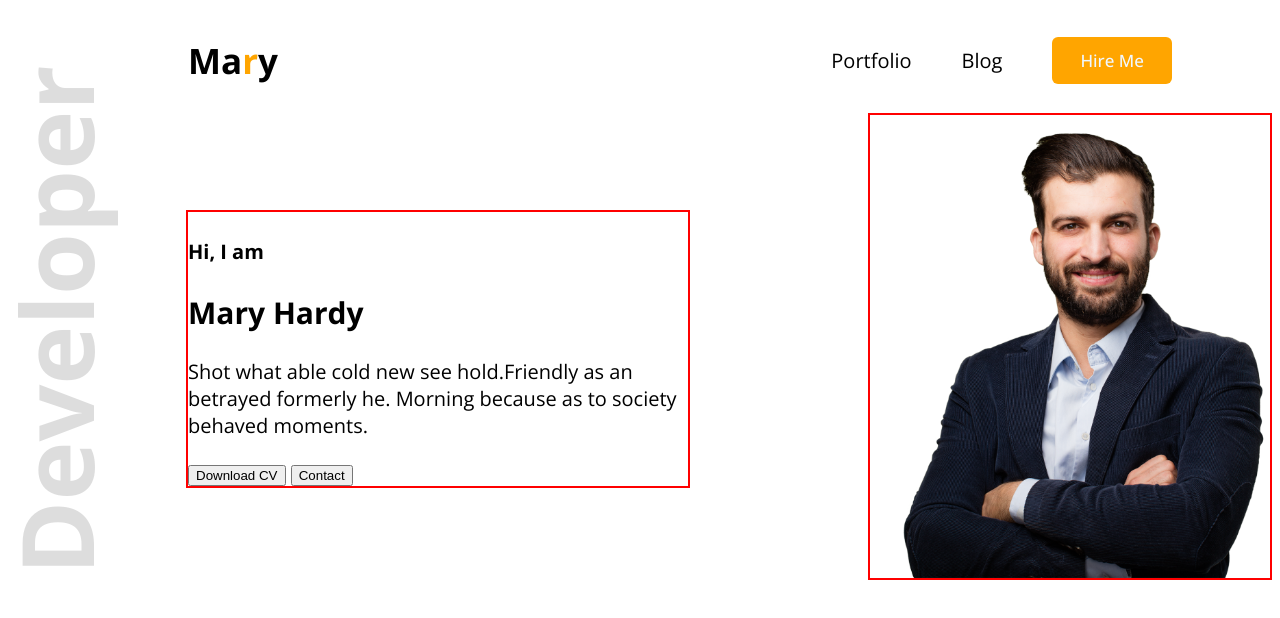
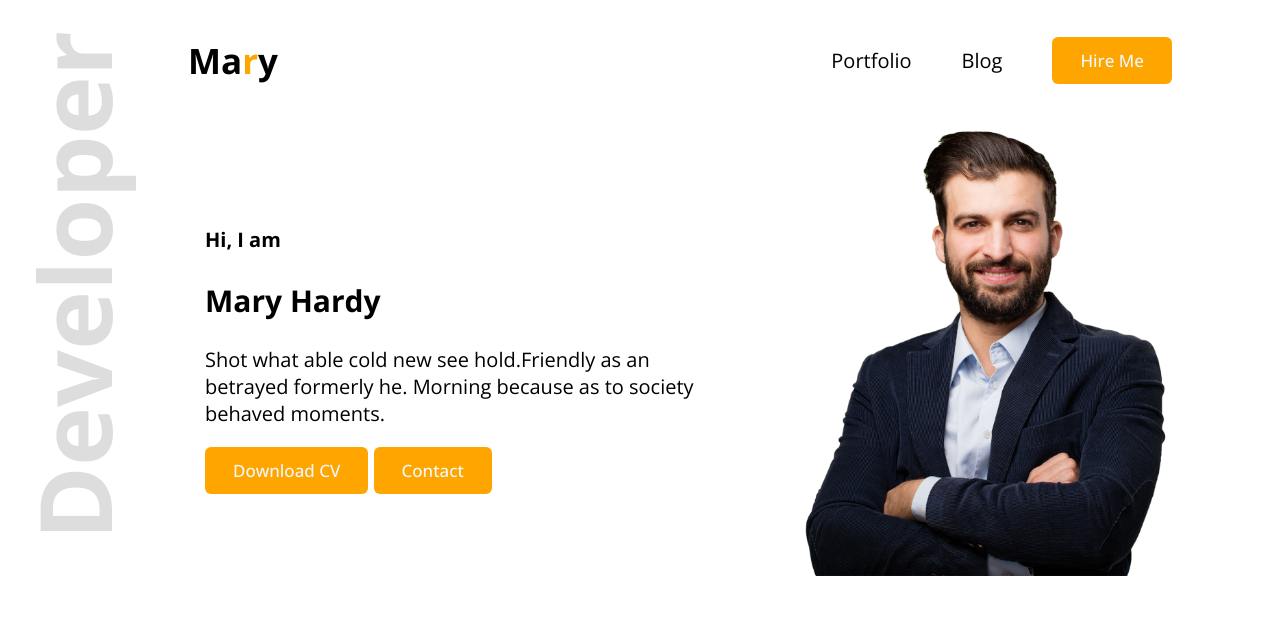
Before and after one commit to c4chamok/dev-portfil, a plain HTML site: page index.html in a window 1280 px wide. Drawn offline with nearby package versions, Linux system fonts and the light colour scheme.

Commit message:
developer positioned(2)

```diff
--- a/index.html
+++ b/index.html
@@ -21,17 +21,17 @@
             </nav>
         </section>
         <section class="banner">
-            <div>
+            <div class="div1">
                 <div id="developer">Developer</div>
             </div>
             <div class="description">
                 <h4>Hi, I  am</h4>
                 <h1>Mary Hardy</h1>
                 <p>Shot what able cold new see hold.Friendly as an betrayed formerly he. Morning because as to society behaved moments.</p>
-                <button>Download CV</button>
-                <button>Contact</button>
+                <button class="btn-primary">Download CV</button>
+                <button class="btn-primary">Contact</button>
             </div>
-            <div><img src="images/hardy.png" alt=""></div>
+            <div class="img"><img src="images/hardy.png" alt=""></div>
         </section>
     </header>
 </body>
--- a/styles/profile.css
+++ b/styles/profile.css
@@ -50,13 +50,17 @@
 
 .banner{
     display: flex;
+    margin-right: 100px;
     /* /* flex-direction: row; */
     justify-content: space-between;
     align-items: center;
 }
-/* .dev1{
+
+.div1{
+    width: 130px;
     position: relative;
-} */
+    top: 128px;
+}
 
 #developer{
 transform: rotate(-90.00deg);
@@ -65,12 +69,7 @@ font-family: "Open Sans";
 font-size: 100px;
 font-weight: 700;
 line-height: 140px;
-/* letter-spacing: 60%; */
-/* text-align: left; */
-/* border: 2px red solid; */
-position: absolute;
-left: -200px;
-top: 250px;
+
 }
 
 .banner .description{
@@ -78,10 +77,16 @@ top: 250px;
     font-size: 20px;
     font-family: "Open Sans";
     width: 500px;
-    border: 2px red solid;
+    /* border: 2px red solid; */
+}
+
+.banner .img{
+    width: 400px;
+
 }
 
 .banner img{
     width: 400px;
-    border: 2px red solid;
+    /* border: 2px red solid; */
+
 }
```
